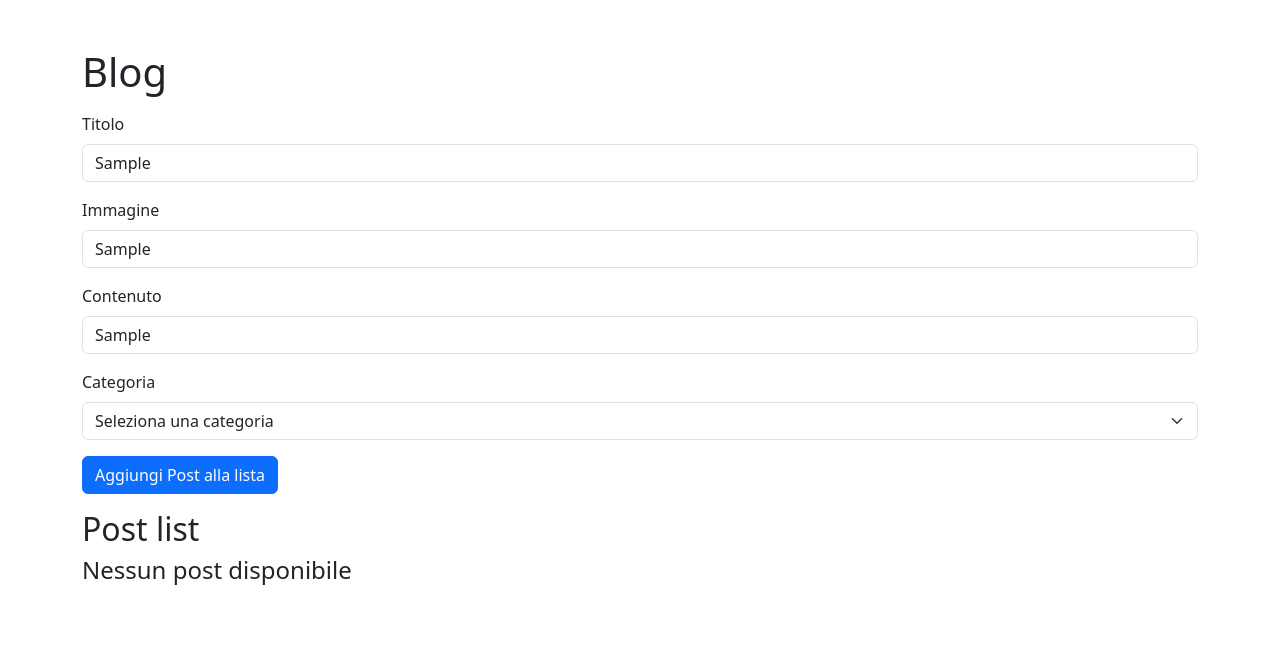
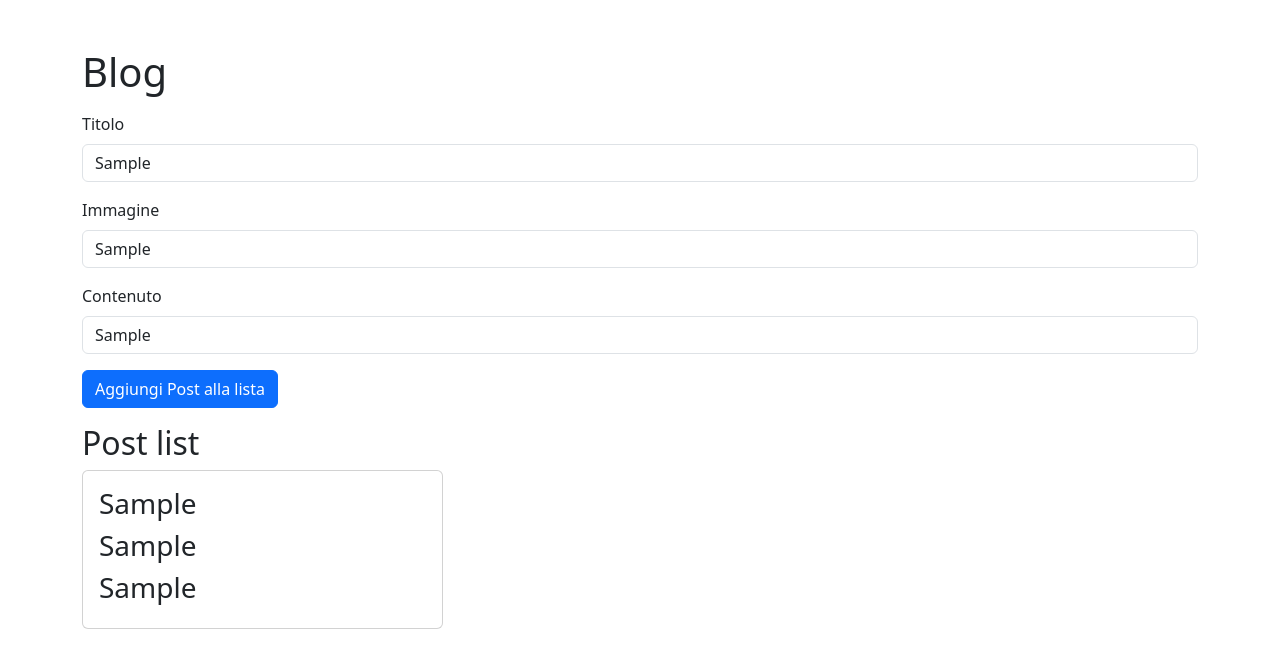
Before and after one commit to AndreaBeltramin/react-form-multifield, a React (Vite) app: page / in a window 1280 px wide. Both pictures are taken after typing "Sample", "Sample", "Sample" into the empty fields and a click on the button "Aggiungi Post alla lista". Shown: the top 668 px of the page. Built offline with nearby package versions, Linux system fonts and the light colour scheme.

Commit message:
fix error list

```diff
--- a/src/App.jsx
+++ b/src/App.jsx
@@ -21,7 +21,7 @@ function App() {
 		setList(newList);
 
 		// resetto il form
-		setList(defaultFormData);
+		//setFormFields("");
 
 		// if (!addTitle) {
 		// 	alert("Inserisci un titolo!");
@@ -37,6 +37,7 @@ function App() {
 	// 	});
 	// 	setList(updatedList);
 	// };
+
 	return (
 		<>
 			<div className="container mt-5">
@@ -85,7 +86,7 @@ function App() {
 					/>
 
 					{/* input categoria */}
-					<label htmlFor="category" className="form-label">
+					{/* <label htmlFor="category" className="form-label">
 						Categoria
 					</label>
 					<select
@@ -98,7 +99,7 @@ function App() {
 						<option value="1">One</option>
 						<option value="2">Two</option>
 						<option value="3">Three</option>
-					</select>
+					</select> */}
 					<button className="btn btn-primary">Aggiungi Post alla lista</button>
 				</form>
 				<section>
@@ -109,7 +110,10 @@ function App() {
 								<div className="col" key={index}>
 									<div className="card">
 										<div className="card-body">
-											<h3>{list.title}</h3>
+											<h3>{el.title}</h3>
+											<h3>{el.image}</h3>
+											<h3>{el.content}</h3>
+											<h3>{el.category}</h3>
 										</div>
 									</div>
 								</div>
```
